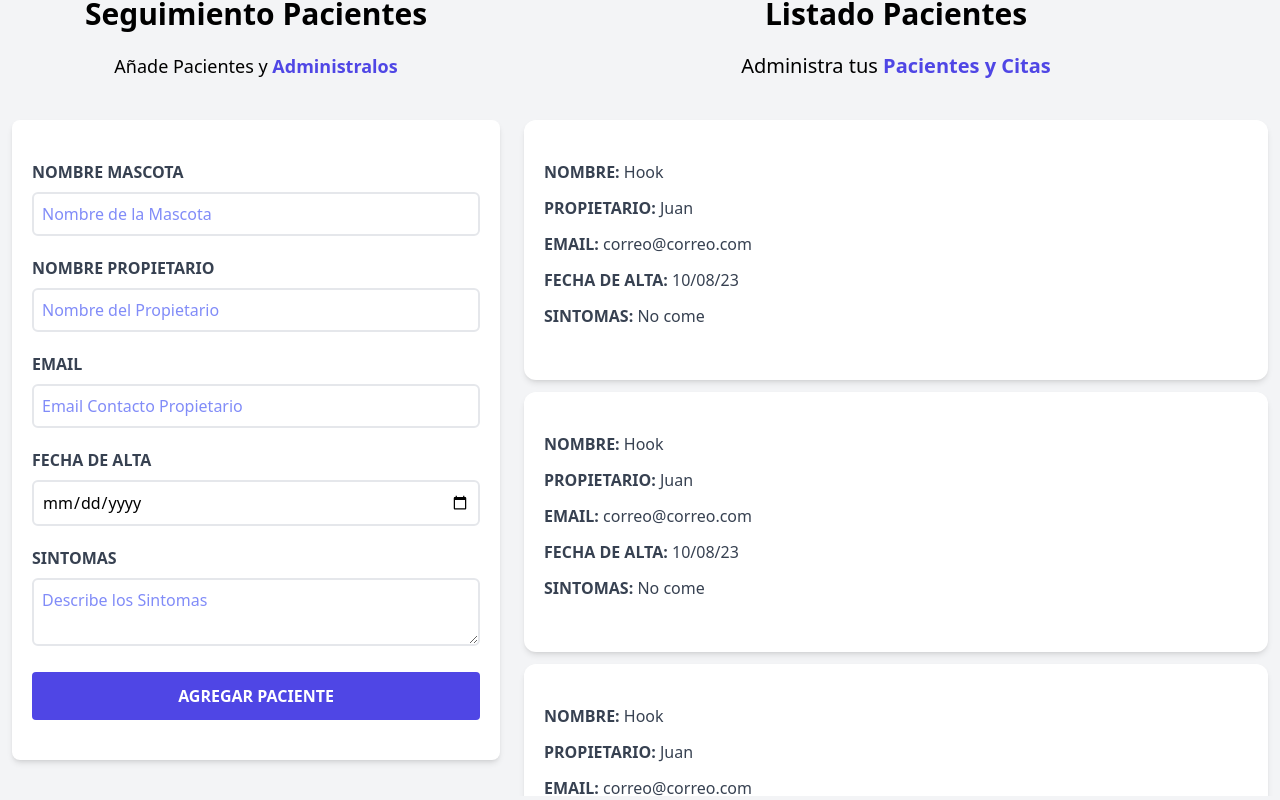
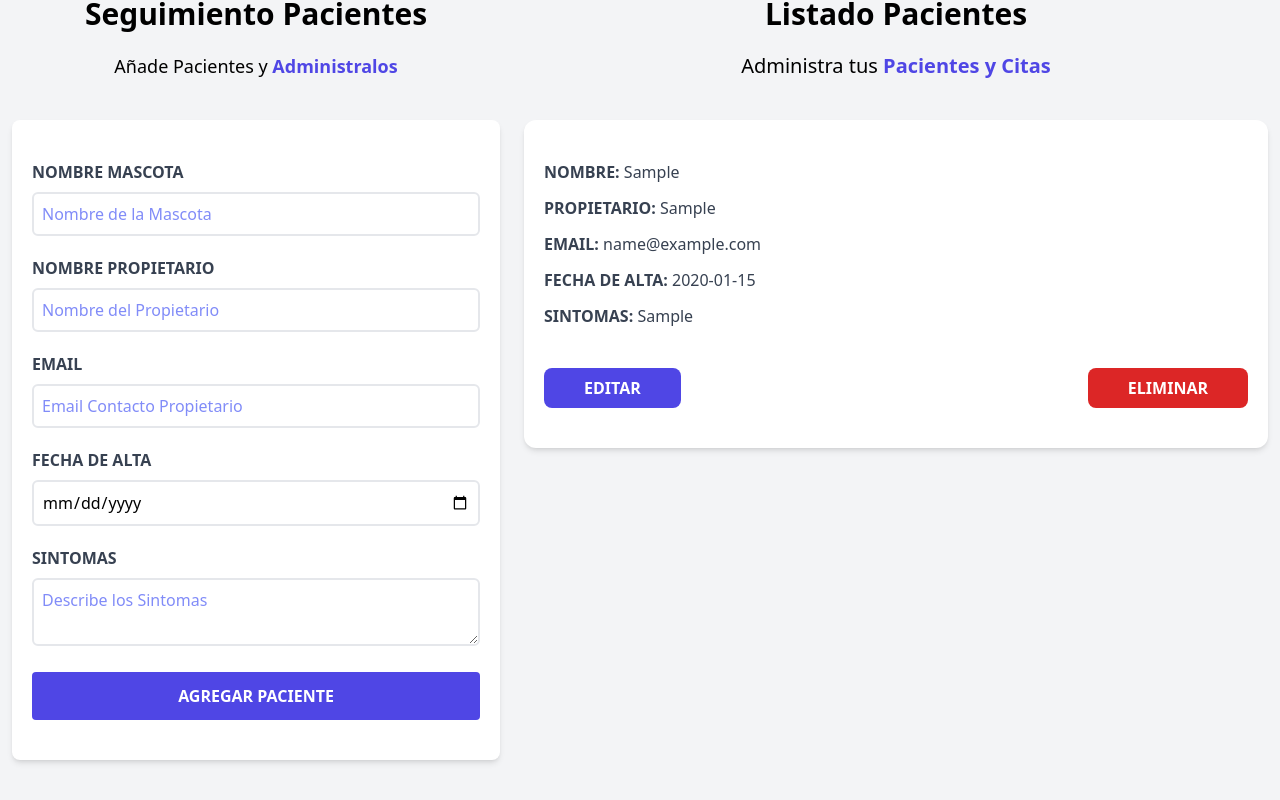
Before and after one commit to JuanRaV/Citas-React, a React (Vite) app: page / in a window 1280 px wide. Both pictures are taken after typing "Sample", "Sample", "name@example.com", "2020-01-15", "Sample" into the empty fields and a click on the input "Agregar Paciente". Shown: the part 180-980 px from the top of the page. Built offline with nearby package versions, Linux system fonts and the light colour scheme.

Commit message:
Showing all the patients register

```diff
--- a/src/App.jsx
+++ b/src/App.jsx
@@ -16,7 +16,9 @@ function App() {
           pacientes=  {pacientes}
           setPacientes = {setPacientes}
         />
-        <ListadoPacientes/>
+        <ListadoPacientes
+          pacientes={pacientes}
+        />
       </div>
 
     </div>
--- /dev/null
+++ b/src/components/Error.jsx
@@ -0,0 +1,11 @@
+const Error = ({children}) => {
+  return (
+
+    <div className="bg-red-600 text-white text-center p-3 uppercase font-bold mb-3 rounded-lg">
+        <p className="">{children}</p>
+    </div>
+
+  )
+}
+
+export default Error
--- a/src/components/Formulario.jsx
+++ b/src/components/Formulario.jsx
@@ -1,5 +1,5 @@
 import { useState, useEffect } from "react"
-
+import Error from "./Error";
 
 const Formulario = ({pacientes,setPacientes}) => {
   const [nombre,setNombre] = useState('');
@@ -9,6 +9,11 @@ const Formulario = ({pacientes,setPacientes}) => {
   const [sintomas,setSintomas] = useState('');
   const[error,setError] = useState(false);
 
+  const generarId=()=>{
+    const random= Math.random().toString(36).substr(2)
+    const fecha = Date.now().toString(36)
+    return random+fecha
+  }
   const handleSubmit = (e)=>{
     e.preventDefault()
 
@@ -19,8 +24,16 @@ const Formulario = ({pacientes,setPacientes}) => {
     }
     //Desaparecer la alerta
     setError(false)
+
     ///Objeto de pacientes
-    const objetoPaciente = {nombre,propietario,email,fecha,sintomas}
+    const objetoPaciente = {
+      nombre,
+      propietario,
+      email,
+      fecha,
+      sintomas,
+      id: generarId()
+    }
 
     setPacientes([...pacientes,objetoPaciente])
 
@@ -46,10 +59,8 @@ const Formulario = ({pacientes,setPacientes}) => {
 
       >
         {error &&
-          (<div className="bg-red-600 text-white text-center p-3 uppercase font-bold mb-3 rounded-lg">
-            <p className="">Todos los campos son obligatorios</p>
-          </div>)
-        }
+          //Otra forma de pasar props
+          <Error>Todos los campos son obligatorio</Error>}
         <div className="mb-5">
           <label htmlFor="mascota" className="block text-gray-700 uppercase font-bold">
             Nombre Mascota
--- a/src/components/ListadoPacientes.jsx
+++ b/src/components/ListadoPacientes.jsx
@@ -1,21 +1,36 @@
 import Paciente from "./Paciente"
 
 
-const ListadoPacientes = () => {
+const ListadoPacientes = ({pacientes}) => {
+
   return (
       <div className="md:w-1/2 lg:w-3/5 md:h-screen overflow-y-scroll">
-        <h2 className="font-black text-3xl text-center">Listado Pacientes</h2>
-        <p className="text-xl mt-5 mb-10 text-center">
-          Administra tus
-          <span className="text-indigo-600 font-bold"> Pacientes y Citas</span>
-        </p>
+        {pacientes.length!==0?(
+          <>
+            <h2 className="font-black text-3xl text-center">Listado Pacientes</h2>
+            <p className="text-xl mt-5 mb-10 text-center">
+              Administra tus
+              <span className="text-indigo-600 font-bold"> Pacientes y Citas</span>
+            </p>
+            {/* Necesitas un Key cuando estas generando muchos componentes  */}
+            {pacientes.map((paciente)=>(
+                <Paciente
+                  key={paciente.id}
+                  paciente = {paciente}
+                />
+              ))}
+          </>
 
-        <Paciente/>
-        <Paciente/>
-        <Paciente/>
-        <Paciente/>
-        <Paciente/>
-        <Paciente/>
+        ):(
+          <>
+            <h2 className="font-black text-3xl text-center">No hay pacientes</h2>
+            <p className="text-xl mt-5 mb-10 text-center">
+              Empieza agregando pacientes
+              <span className="text-indigo-600 font-bold"> y apareceran en este lugar</span>
+            </p>
+          </>
+        )}
+
 
       </div>
 
--- a/src/components/Paciente.jsx
+++ b/src/components/Paciente.jsx
@@ -1,21 +1,34 @@
-const Paciente = () => {
+const Paciente = ({paciente}) => {
+  const {nombre,propietario,email,fecha,sintomas} = paciente
   return (
     <div className="m-3 bg-white shadow-md px-5 py-10 rounded-xl">
-        <p className="font-bold mb-3 text-gray-700 uppercase">Nombre:
-        <span className="font-normal normal-case"> Hook</span>
+        <p className="font-bold mb-3 text-gray-700 uppercase">Nombre:{' '}
+        <span className="font-normal normal-case"> {nombre}</span>
         </p>
-        <p className="font-bold mb-3 text-gray-700 uppercase">Propietario:
-        <span className="font-normal normal-case"> Juan</span>
+        <p className="font-bold mb-3 text-gray-700 uppercase">Propietario:{' '}
+        <span className="font-normal normal-case"> {propietario}</span>
         </p>
-        <p className="font-bold mb-3 text-gray-700 uppercase">Email:
-        <span className="font-normal normal-case"> correo@correo.com</span>
+        <p className="font-bold mb-3 text-gray-700 uppercase">Email:{' '}
+        <span className="font-normal normal-case"> {email}</span>
         </p>
-        <p className="font-bold mb-3 text-gray-700 uppercase">Fecha de Alta:
-        <span className="font-normal normal-case"> 10/08/23</span>
+        <p className="font-bold mb-3 text-gray-700 uppercase">Fecha de Alta:{' '}
+        <span className="font-normal normal-case">{fecha}</span>
         </p>
-        <p className="font-bold mb-3 text-gray-700 uppercase">Sintomas:
-        <span className="font-normal normal-case"> No come</span>
+        <p className="font-bold mb-3 text-gray-700 uppercase">Sintomas:{' '}
+        <span className="font-normal normal-case">{sintomas}</span>
         </p>
+
+        <div className="flex justify-between mt-10">
+          <button
+            type="button"
+            className="py-2 px-10 bg-indigo-600 hover:bg-indigo-800 text-white font-bold uppercase rounded-lg"
+          >Editar</button>
+
+          <button
+            type="button"
+            className="py-2 px-10 bg-red-600 hover:bg-red-800 text-white font-bold uppercase rounded-lg"
+          >Eliminar</button>
+        </div>
     </div>
   )
 }
```
